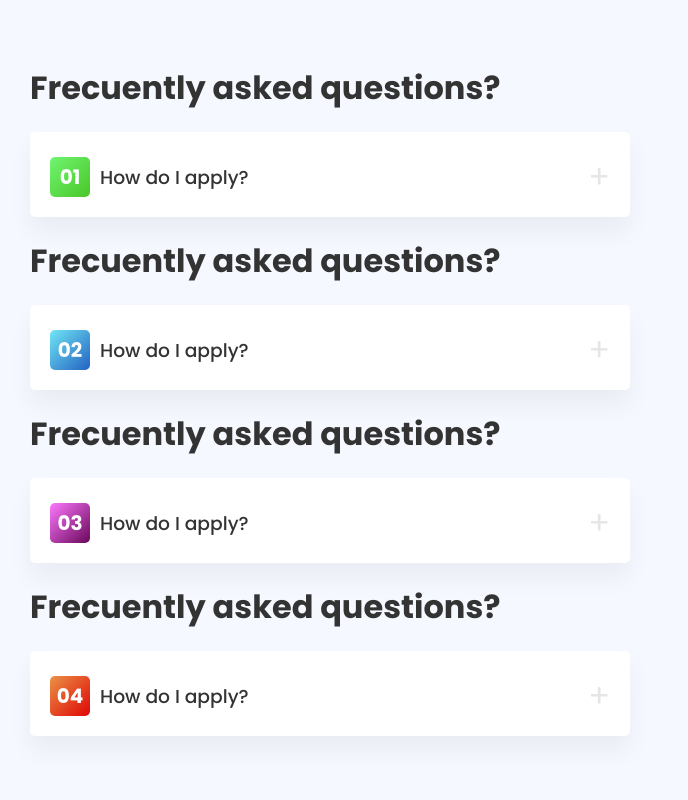
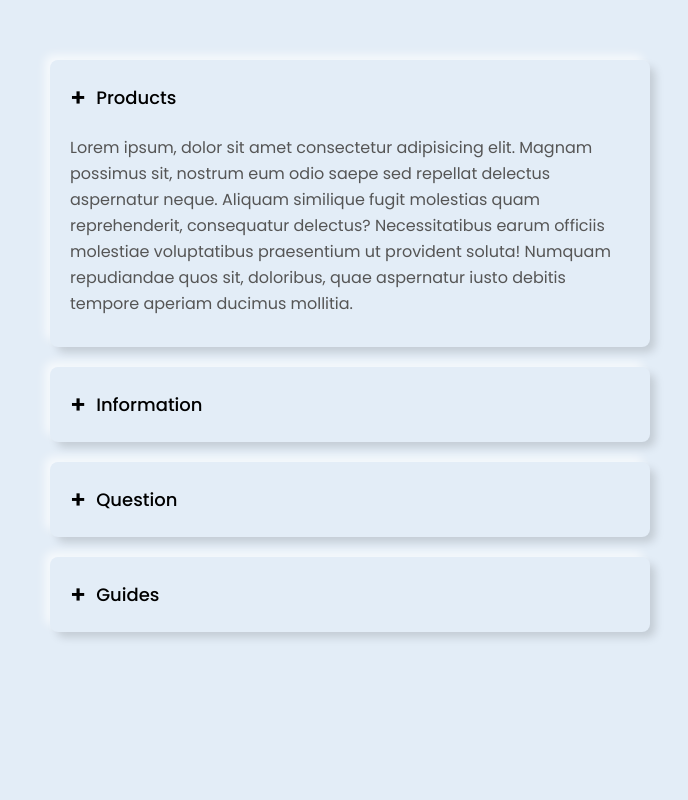
Before and after one commit to Charlywsurf/ios, a plain HTML site: page index.html in a window 1280 px wide. Shown: the whole page, without its empty margins (310-998 px from the left). Drawn offline with Linux system fonts and the light colour scheme; a web font is replaced by a local one.

Commit message:
modificacion

```diff
--- a/index.html
+++ b/index.html
@@ -13,71 +13,32 @@
 </head>
 
 <body>
-    <div class="container">
-        <h1>Frecuently asked questions?</h1>
-        <div class="tab">
-            <input type="radio"
-                name="acc"
-                id="acc1">
-            <label for="acc1">
-                <h2>01</h2>
-                <h3>How do I apply?</h3>
-            </label>
-            <div class="content">
-                <p>Lorem ipsum, dolor sit amet consectetur adipisicing elit. Quam, vel reprehenderit vero error
-                    molestiae similique voluptatum? Aliquid, rerum. Nihil culpa quidem necessitatibus unde odio maiores
-                    vel quasi repudiandae expedita cupiditate.</p>
-            </div>
+<ul class="accordion">
+    <li>
+        <input type="radio" name="accordion" id="first" checked>
+        <label for="first">Products</label> <div class="content">
+            <p>Lorem ipsum, dolor sit amet consectetur adipisicing elit. Magnam possimus sit, nostrum eum odio saepe sed repellat delectus aspernatur neque. Aliquam similique fugit molestias quam reprehenderit, consequatur delectus? Necessitatibus earum officiis molestiae voluptatibus praesentium ut provident soluta! Numquam repudiandae quos sit, doloribus, quae aspernatur iusto debitis tempore aperiam ducimus mollitia.</p>
         </div>
-        <h1>Frecuently asked questions?</h1>
-        <div class="tab">
-            <input type="radio"
-                name="acc"
-                id="acc2">
-            <label for="acc2">
-                <h2>02</h2>
-                <h3>How do I apply?</h3>
-            </label>
-            <div class="content">
-                <p>Lorem ipsum, dolor sit amet consectetur adipisicing elit. Quam, vel reprehenderit vero error
-                    molestiae similique voluptatum? Aliquid, rerum. Nihil culpa quidem necessitatibus unde odio maiores
-                    vel quasi repudiandae expedita cupiditate.</p>
-            </div>
+    </li>
+    <li>
+        <input type="radio" name="accordion" id="second">
+        <label for="second">Information</label> <div class="content">
+            <p>Lorem ipsum, dolor sit amet consectetur adipisicing elit. Magnam possimus sit, nostrum eum odio saepe sed repellat delectus aspernatur neque. Aliquam similique fugit molestias quam reprehenderit, consequatur delectus? Necessitatibus earum officiis molestiae voluptatibus praesentium ut provident soluta! Numquam repudiandae quos sit, doloribus, quae aspernatur iusto debitis tempore aperiam ducimus mollitia.</p>
         </div>
-        <h1>Frecuently asked questions?</h1>
-        <div class="tab">
-            <input type="radio"
-                name="acc"
-                id="acc3">
-            <label for="acc3">
-                <h2>03</h2>
-                <h3>How do I apply?</h3>
-            </label>
-            <div class="content">
-                <p>Lorem ipsum, dolor sit amet consectetur adipisicing elit. Quam, vel reprehenderit vero error
-                    molestiae similique voluptatum? Aliquid, rerum. Nihil culpa quidem necessitatibus unde odio maiores
-                    vel quasi repudiandae expedita cupiditate.</p>
-            </div>
+    </li>
+    <li>
+        <input type="radio" name="accordion" id="third">
+        <label for="third">Question</label> <div class="content">
+            <p>Lorem ipsum, dolor sit amet consectetur adipisicing elit. Magnam possimus sit, nostrum eum odio saepe sed repellat delectus aspernatur neque. Aliquam similique fugit molestias quam reprehenderit, consequatur delectus? Necessitatibus earum officiis molestiae voluptatibus praesentium ut provident soluta! Numquam repudiandae quos sit, doloribus, quae aspernatur iusto debitis tempore aperiam ducimus mollitia.</p>
         </div>
-        <h1>Frecuently asked questions?</h1>
-        <div class="tab">
-            <input type="radio"
-                name="acc"
-                id="acc4">
-            <label for="acc4">
-                <h2>04</h2>
-                <h3>How do I apply?</h3>
-            </label>
-            <div class="content">
-                <p>Lorem ipsum, dolor sit amet consectetur adipisicing elit. Quam, vel reprehenderit vero error
-                    molestiae similique voluptatum? Aliquid, rerum. Nihil culpa quidem necessitatibus unde odio maiores
-                    vel quasi repudiandae expedita cupiditate.</p>
-            </div>
+    </li>
+    <li>
+        <input type="radio" name="accordion" id="fourth">
+        <label for="fourth">Guides</label> <div class="content">
+            <p>Lorem ipsum, dolor sit amet consectetur adipisicing elit. Magnam possimus sit, nostrum eum odio saepe sed repellat delectus aspernatur neque. Aliquam similique fugit molestias quam reprehenderit, consequatur delectus? Necessitatibus earum officiis molestiae voluptatibus praesentium ut provident soluta! Numquam repudiandae quos sit, doloribus, quae aspernatur iusto debitis tempore aperiam ducimus mollitia.</p>
         </div>
-
-
-    </div>
-
+    </li>
+</ul>
 
 </body>
 
--- a/style.css
+++ b/style.css
@@ -17,125 +17,51 @@
     box-sizing: border-box;
     font-family: 'Poppins',
         sans-serif;
+        box-sizing: border-box;
 }
-
 body {
-    display: flex;
-    justify-content: center;
-    align-items: center;
-    min-height: 100vh;
-    background: #f5f8ff;
+    background: #e3edf7;
 }
-
-.container {
-    margin: 0 40px;
-    max-width: 600px;
-    display: flex;
-    flex-direction: column;
-    gap: 20px;
+.accordion {
+    margin: 60px auto;
+    width: 600px;
 }
-
-.container h1 {
-    color: #333;
+.accordion li {
+    list-style: none;
+    width: 100%;
+    margin: 20px;
+    padding: 10px;
+    border-radius: 8px;
+    background: #e3edf7;
+    box-shadow: 6px 6px 10px -1px rgba(0, 0, 0, 0.15),
+                -6px -6px 10px -1px rgba(255, 255, 255, 0.7);
 }
-
-.container .tab {
-    position: relative;
-    background: #fff;
-    padding: 0 20px 20px;
-    box-shadow: 0 15px 25px rgb(0, 0, 0, 0.05);
-    border-radius: 5px;
-    overflow: hidden;
-}
-
-.container .tab input {
-    appearance: none;
-}
-
-.container .tab label {
+.accordion li label {
     display: flex;
     align-items: center;
+    padding: 10px;
+    font-size: 18px;
+    font-weight: 500;
     cursor: pointer;
 }
-
-.container .tab label::after {
+label::before {
     content: '+';
-    position: absolute;
-    right: 20px;
-    font-size: 2em;
-    color: rgb(0, 0, 0, 0.1);
-    transition: transform 1s;
+    margin-right: 10px;
+    font-size: 24px;
+    font-weight: 600;
 }
-
-.container .tab:hover label::after {
-    color: #333;
+input[type="radio"]{
+    display: none;
 }
-
-.container .tab input:checked~label::after {
-    transform: rotate(135deg);
+.accordion .content {
+    color: #555;
+    padding: 0 10px;
+    line-height: 26px;
+    max-height: 0;
+    overflow: hidden;
+    transition: max-height 0.5s, padding 0.5s;
 }
-
-.container .tab label h2 {
-    width: 40px;
-    height: 40px;
-    background: #333;
-    display: flex;
-    justify-content: center;
-    align-items: center;
-    color: #fff;
-    font-size: 1.25em;
-    border-radius: 5px;
-    margin-right: 10px;
+.accordion input[type="radio"]:checked + label + .content{
+    max-height: 400px;
+    padding: 10px 10px 20px;
 }
-
-.container .tab input:checked~label h2 {
-    position: absolute;
-    top: 0;
-    left: 0;
-    width: 100%;
-    height: 100%;
-    color: rgb(255, 255, 255, 0.2);
-    font-size: 8em;
-    justify-content: flex-end;
-    padding: 20px;
-}
-
-.container .tab:nth-child(2) label h2 {
-    background: linear-gradient(135deg, #70f570, #49c628);
-}
-
-.container .tab:nth-child(4) label h2 {
-    background: linear-gradient(135deg, #70e6f5, #2362c1);
-}
-
-.container .tab:nth-child(6) label h2 {
-    background: linear-gradient(135deg, #fc78fc, #69075a);
-}
-
-.container .tab:nth-child(8) label h2 {
-    background: linear-gradient(135deg, #ea9246, #df0606);
-}
-
-.container .tab label h3 {
-    position: raltive;
-    font-weight: 500;
-    color: #333;
-    z-index: 10;
-}
-
-.container .tab .content {
-    max-height: 0;
-    transition: 1s;
-    overflow: hidden;
-}
-
-.container .tab input:checked~.content {
-    max-height: 100vh;
-}
-
-.container .tab .content p {
-    position: relative;
-    padding: 10px 0;
-    color: #333;
-    z-index: 10;
-}
```
